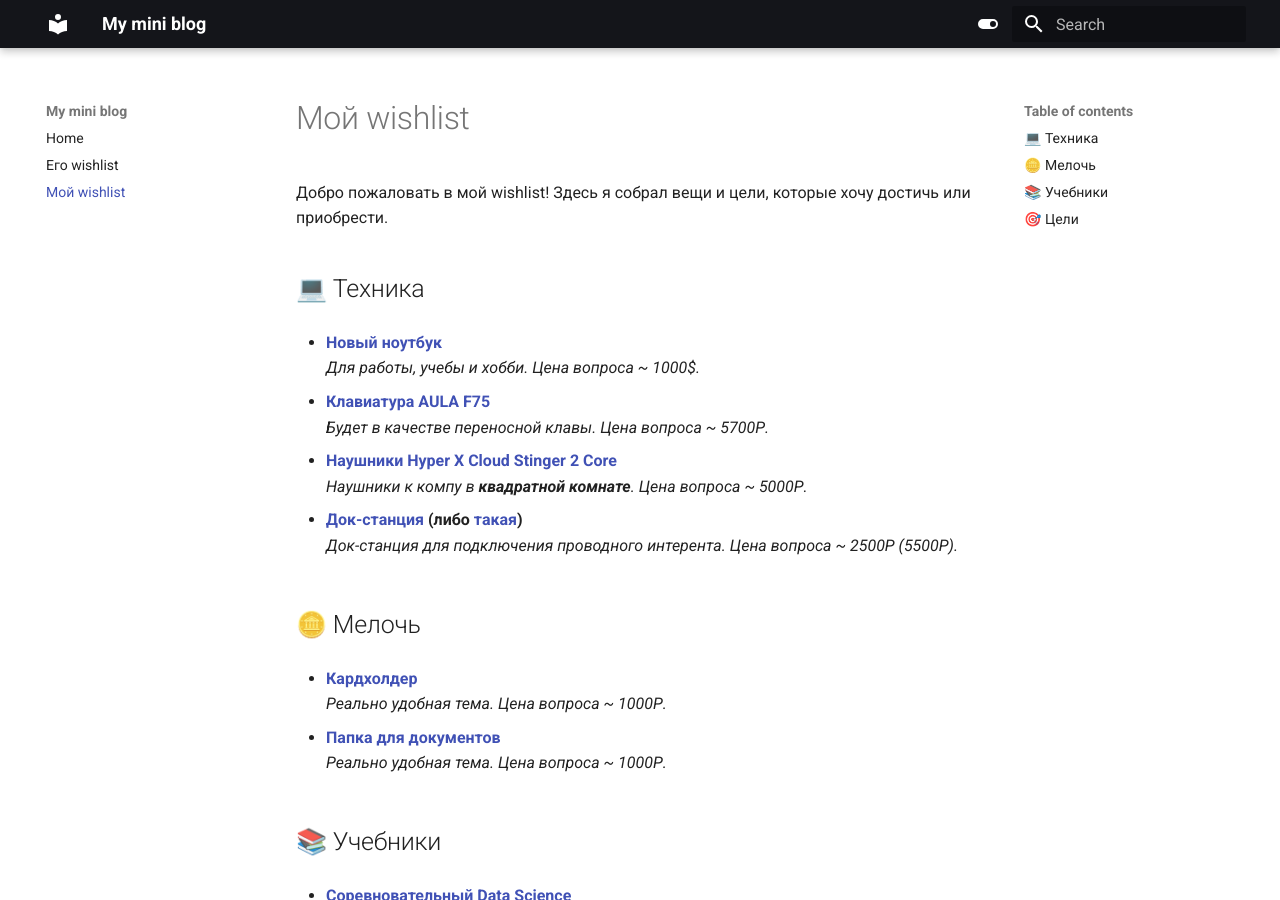
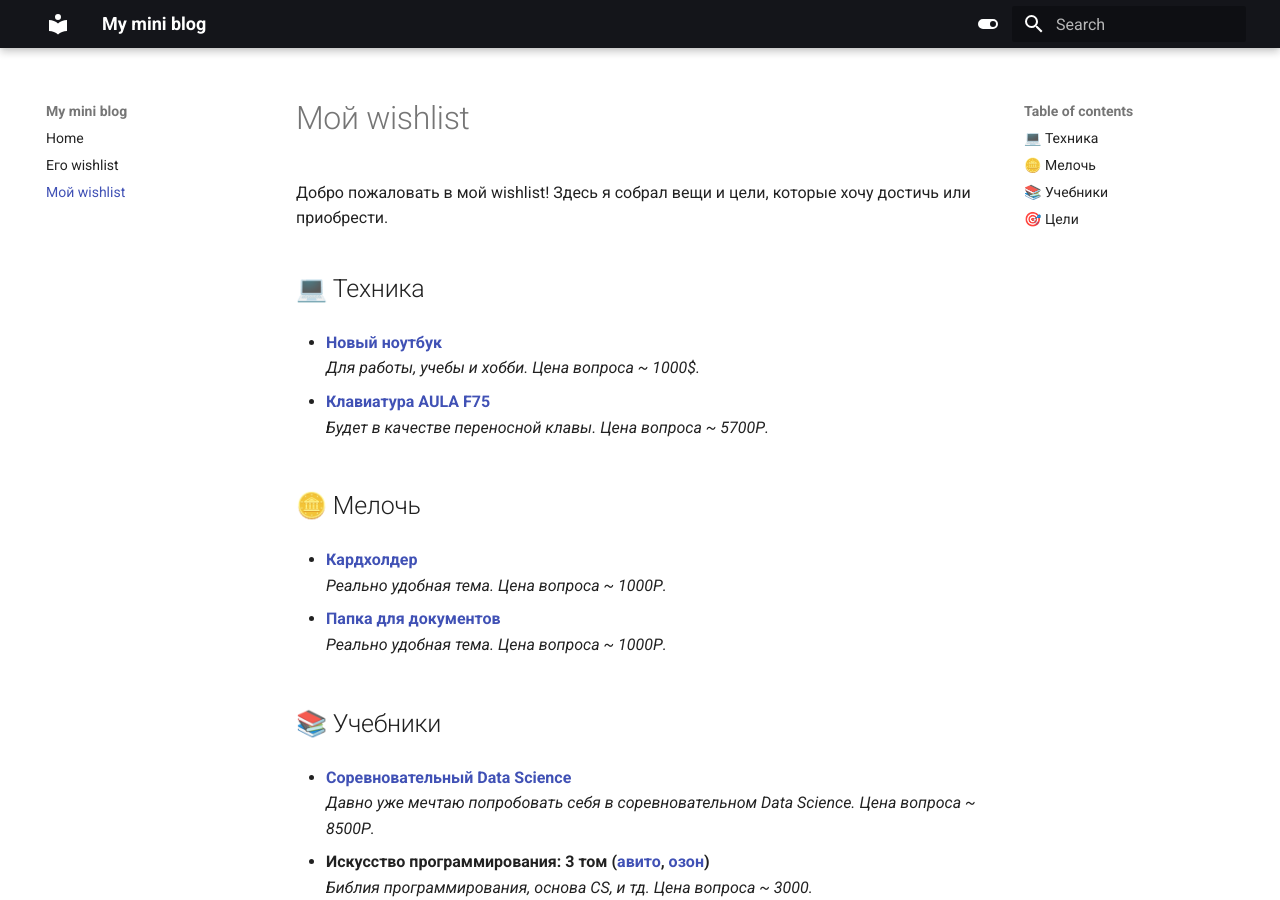
Before and after one commit to Feldmarshxll/personal-blog, an MkDocs documentation site: the page built from docs/Мой wishlist 🎉.md, in a window 1280 px wide and 900 px high. Built offline with MkDocs 1.6.1 and Material for MkDocs 9.7.7, drawn with Linux system fonts in a browser that asks for light colours.

Commit message:
Update wishlist

```diff
--- a/docs/Мой wishlist 🎉.md
+++ b/docs/Мой wishlist 🎉.md
@@ -8,12 +8,6 @@
 
 - **[Клавиатура AULA F75](https://www.dns-shop.ru/product/1e616b2882faaae5/klaviatura-provodnaa--besprovodnaa-aula-f75-80003615/?utm_medium=organic&utm_source=google&utm_referrer=https%3A%2F%2Fwww.google.com%2F)**
   _Будет в качестве переносной клавы. Цена вопроса ~ 5700Р._
-
-- **[Наушники Hyper X Cloud Stinger 2 Core](https://market.yandex.ru/product--cloud-stinger-2-core/618742968?sku=101933555483&uniqueId=889459&do-waremd5=WvuCab47QjkA6HT86c3Rvw)**
-  _Наушники к компу в **квадратной комнате**. Цена вопроса ~ 5000Р._
-
-- **[Док-станция](https://market.yandex.ru/cc/O4AsuIJ) (либо [такая](https://market.yandex.ru/cc/aRBXp6l))**
-  _Док-станция для подключения проводного интерента. Цена вопроса ~ 2500Р (5500Р)._
 
 
 ## 🪙 Мелочь
```
